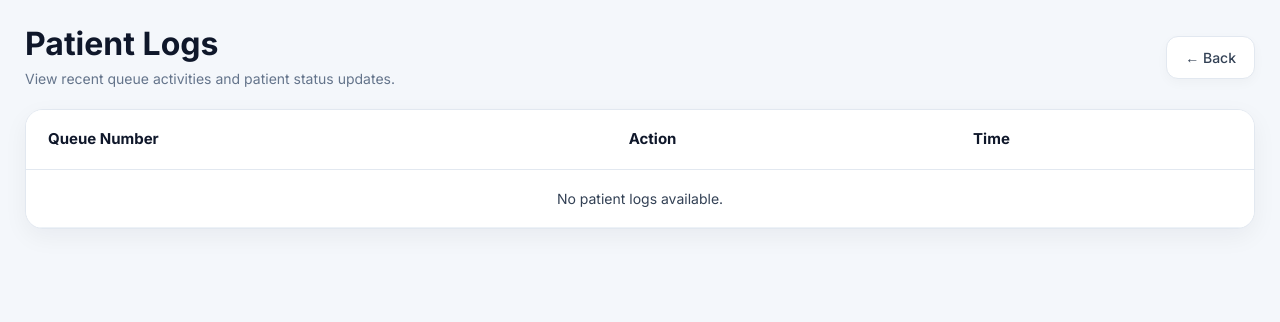
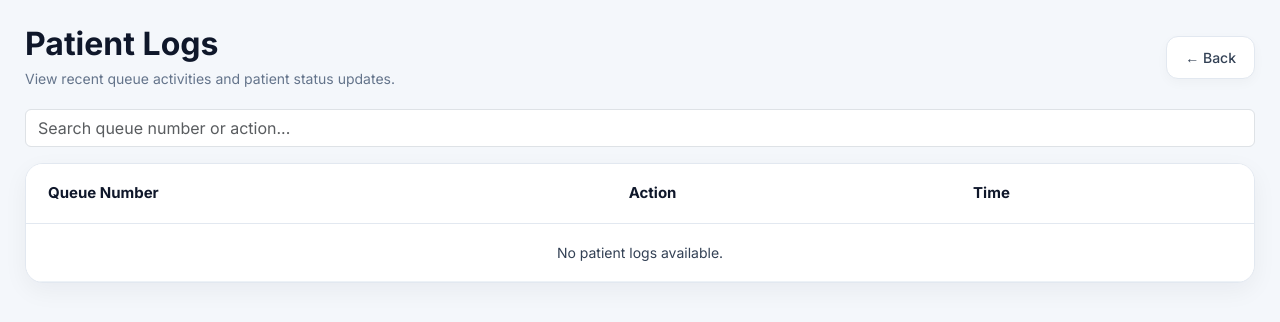
Before and after one commit to nkaaziz0-netizen/Flowcare, a PHP site: page /doctor/patient_logs.php in a window 1280 px wide. Shown: the top 322 px of the page. Run offline with PHP 8.4, Linux system fonts and the light colour scheme; a user stored in the database is signed in; data that the repository does not hold is empty.

Commit message:
search added to patient_logs

```diff
--- a/doctor/patient_logs.php
+++ b/doctor/patient_logs.php
@@ -248,11 +248,18 @@ body{
         </a>
     </div>
 
-</div>
+    </div>
 
-<div class="table-wrapper">
+    <div class="mb-3">
+    <input type="text"
+           id="searchInput"
+           class="form-control"
+           placeholder="Search queue number or action...">
+    </div>
 
-<table class="table custom-table">
+    <div class="table-wrapper">
+
+    <table class="table custom-table">
 
     <thead>
         <tr>
@@ -317,6 +324,28 @@ body{
 
     <?php } ?>
 
+
+    <script>
+    document.getElementById("searchInput").addEventListener("keyup", function(){
+
+    let value = this.value.toLowerCase();
+
+    let rows = document.querySelectorAll("tbody tr");
+
+    rows.forEach(function(row){
+
+        let text = row.innerText.toLowerCase();
+
+        if(text.includes(value)){
+            row.style.display = "";
+        } else {
+            row.style.display = "none";
+        }
+
+    });
+
+});
+</script>
     </tbody>
 
 </table>
```
